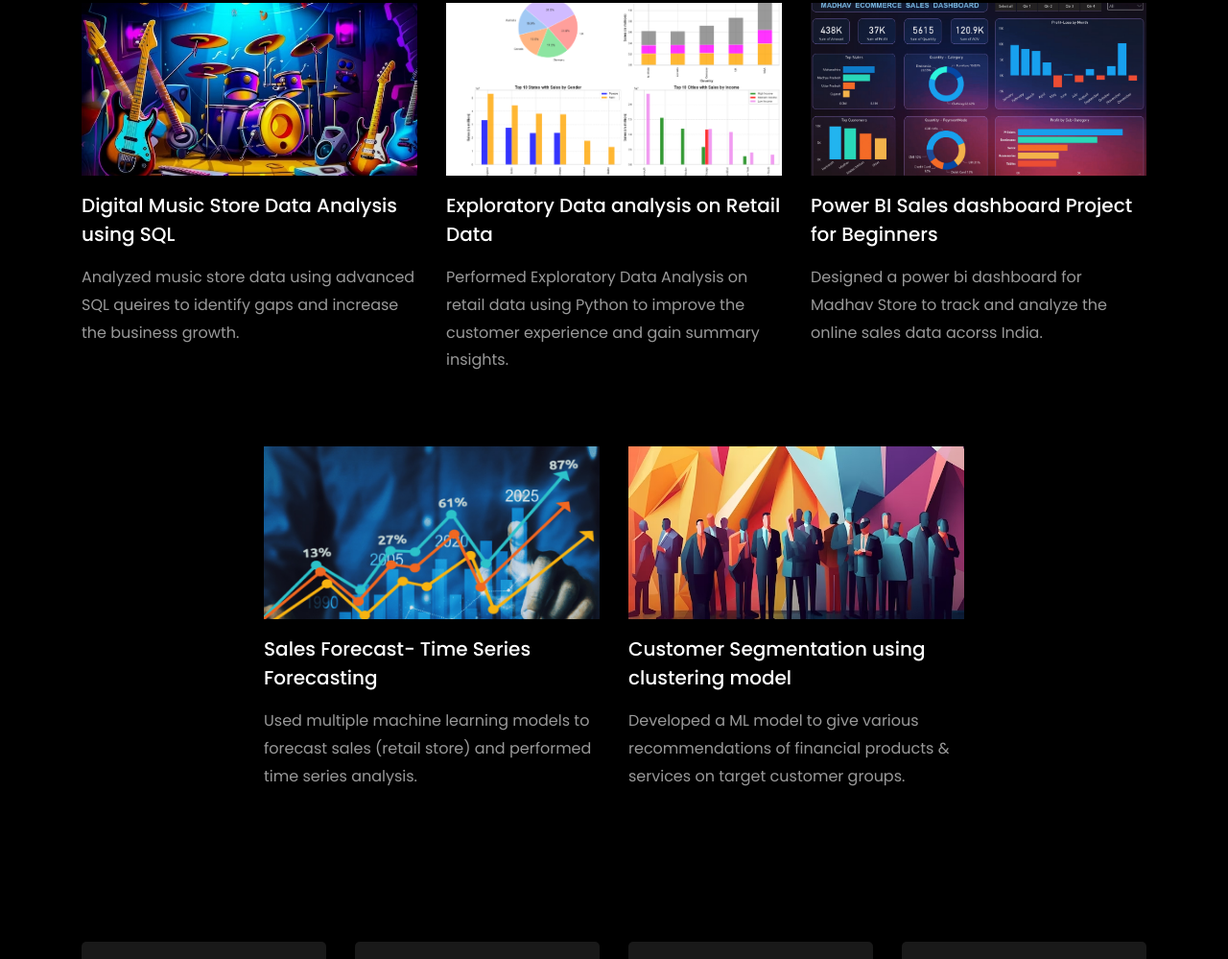
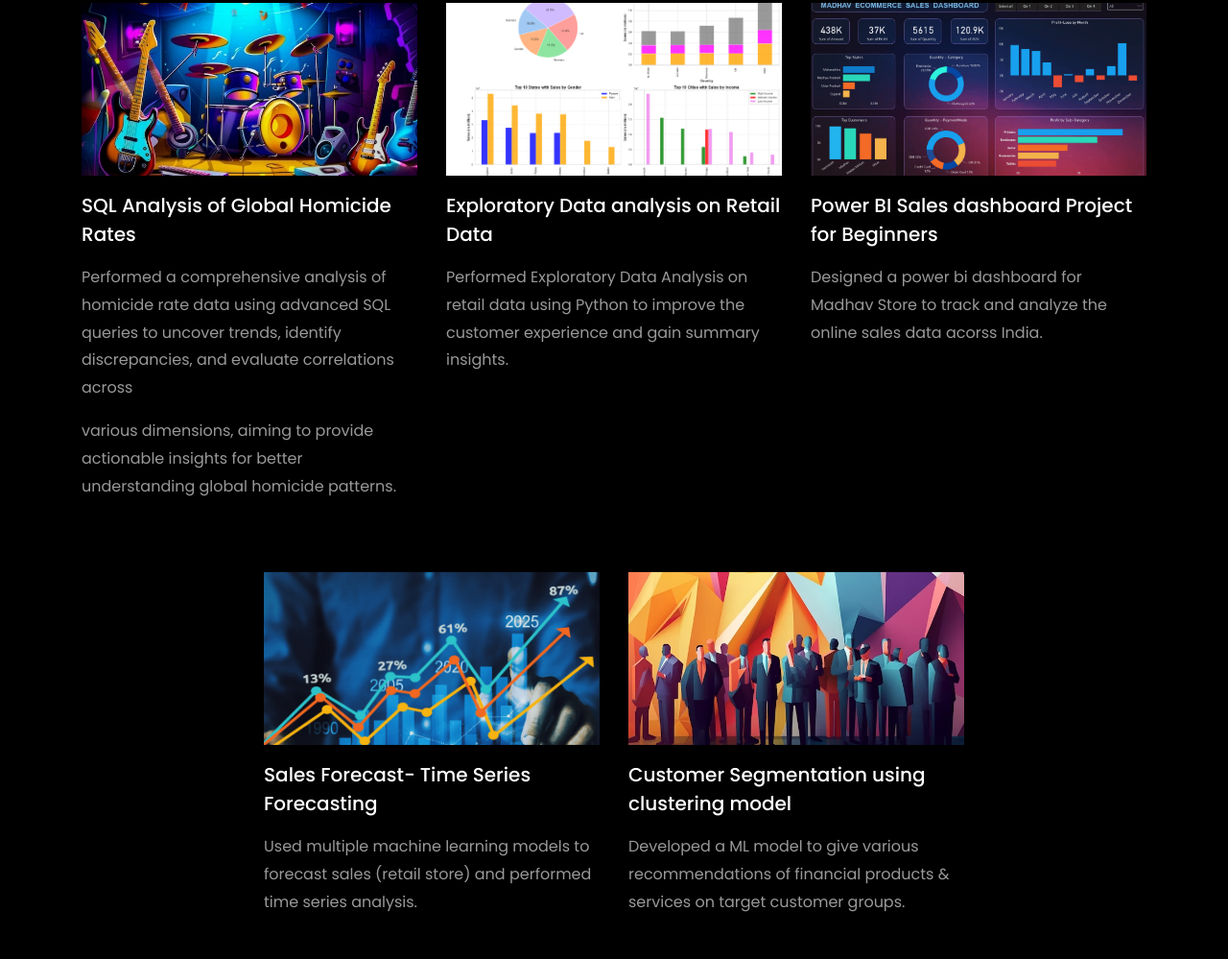
Before and after one commit to MishraAshish7/ashish4mishra.github.io, a plain HTML site: page index.html in a window 1280 px wide. Shown: the part 2574-3573 px from the top of the page at 96% size. Drawn offline with Linux system fonts and the light colour scheme; files whose address does not match are found by name.

Commit message:
Update index.html

```diff
--- a/index.html
+++ b/index.html
@@ -407,12 +407,13 @@
         <div class="row d-flex">
           <div class="col-md-4 d-flex ftco-animate">
           	<div class="blog-entry justify-content-end">
-              <a href="https://github.com/rishabhnmishra/SQL_Music_Store_Analysis/blob/main/Music_Store_Query.sql" class="block-20 zoom-effect" style="background-image: url('images/proj_1.jpg');">
+              <a href="https://github.com/MishraAshish7/SQL-Analysis-of-Global-Homicide-Rates" class="block-20 zoom-effect" style="background-image: url('images/proj_1.jpg');">
               </a>
               <div class="text mt-3 float-right d-block">
 
-                <h3 class="heading"><a href="https://github.com/rishabhnmishra/SQL_Music_Store_Analysis/blob/main/Music_Store_Query.sql">Digital Music Store Data Analysis using SQL</a></h3>
-                <p>Analyzed music store data using advanced SQL queires to identify gaps and increase the business growth.</p>
+                <h3 class="heading"><a href="https://github.com/rishabhnmishra/SQL_Music_Store_Analysis/blob/main/Music_Store_Query.sql">SQL Analysis of Global Homicide Rates</a></h3>
+                <p>Performed a comprehensive analysis of homicide rate data using advanced SQL queries to uncover trends, identify discrepancies, and evaluate correlations across</p>
+		<p></p>various dimensions, aiming to provide actionable insights for better understanding global homicide patterns.</p>
               </div>
             </div>
           </div>
```
